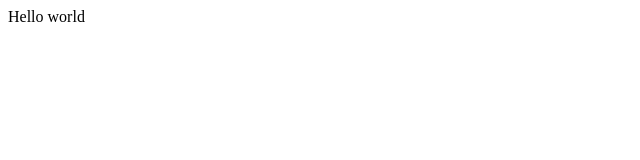
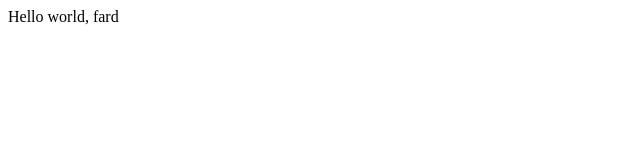
Before and after one commit to bugsnod/opentutorials-fard, a plain HTML site: page index.html in a window 1280 px wide. Shown: the full height of the page, 0-640 px from the left. Drawn offline with Linux system fonts and the light colour scheme.

Commit message:
change index.html

```diff
--- a/index.html
+++ b/index.html
@@ -14,6 +14,6 @@
 		<link rel="apple-touch-icon" href="/apple-touch-icon.png" />
 	</head>
 	<body>
-		Hello world
+		Hello world, fard
 	</body>
 </html>
```
